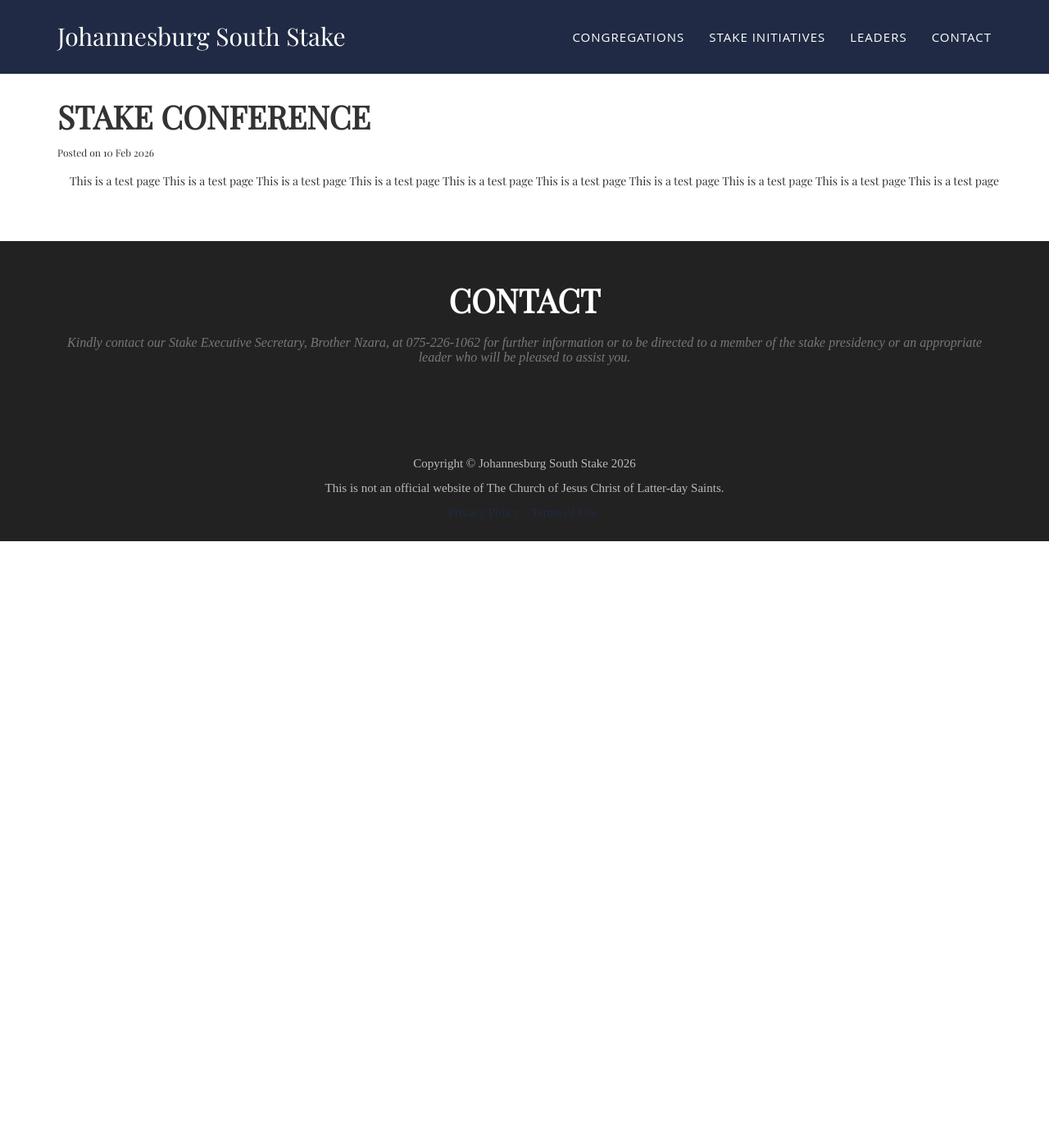
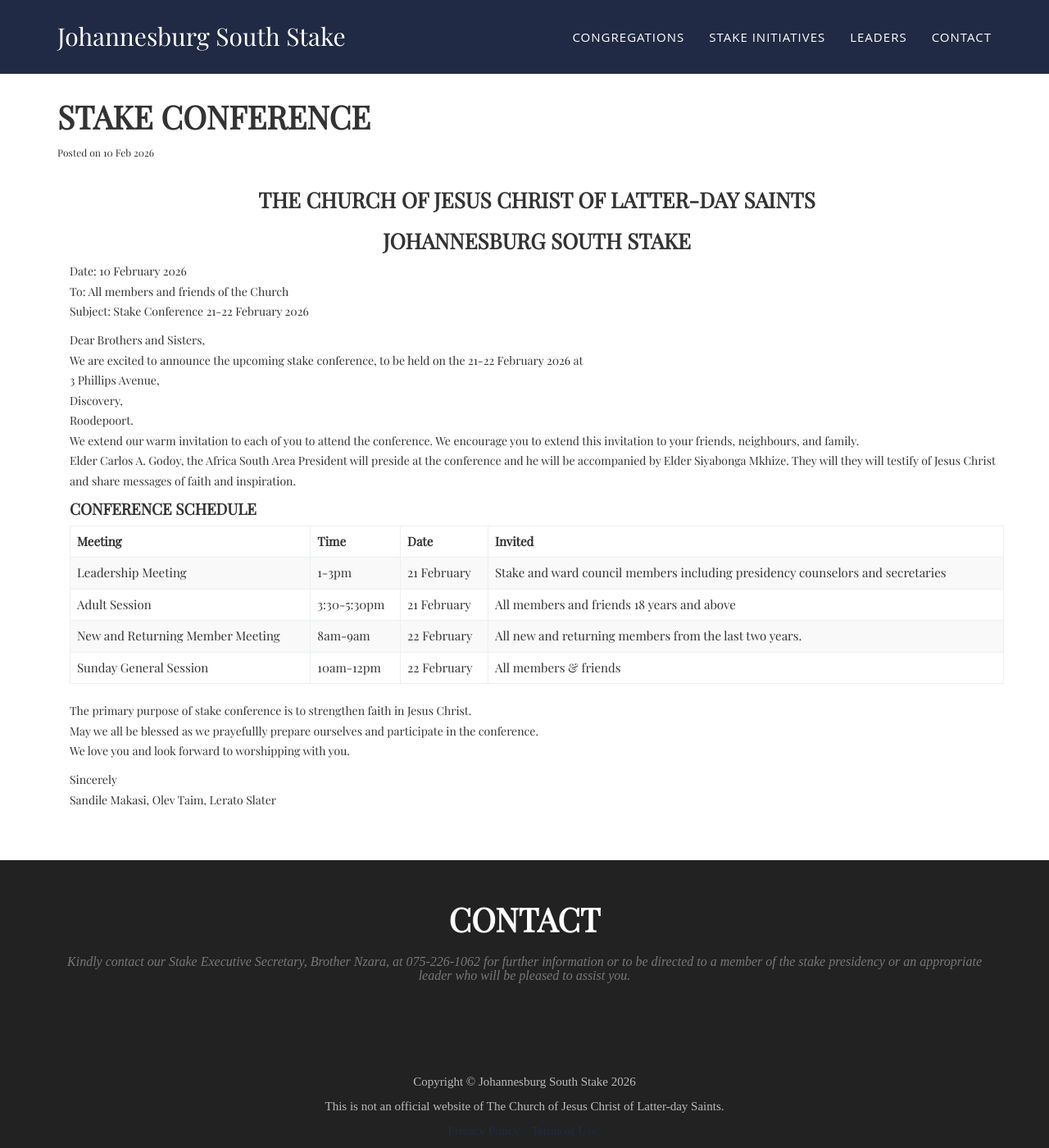
Before and after one commit to jhbsouthstake/jhbsouthstake.github.io, a Jekyll site: the page built from _posts/2026-02-10-stake-conference.markdown, in a window 1280 px wide and 1400 px high. Shown: the whole window at 82% size. Built offline with Jekyll 4.4.1, drawn with Linux system fonts in a browser that asks for light colours; some web fonts are replaced.

Commit message:
Update 1st post and images

```diff
--- a/_posts/2026-02-10-stake-conference.markdown
+++ b/_posts/2026-02-10-stake-conference.markdown
@@ -4,9 +4,9 @@
 layout: post
 modal-id: 1
 date: 2026-02-10
-img: 4.jpg
-thumbnail: dreams-thumbnail.png
-alt: image-alt
+img: /post-images/stake-conf-feb26-thumb.jpg
+thumbnail: /post-images/stake-conf-feb26-thumb.jpg
+alt: conference-image
 project-date: 21-22 February 2026
 category: Events
 description: Lorem ipsum
@@ -14,13 +14,57 @@
 ---
 
 
-This is a test page
-This is a test page
-This is a test page
-This is a test page
-This is a test page
-This is a test page
-This is a test page
-This is a test page
-This is a test page
-This is a test page
+<h3 class="code-line" data-line-start=0 data-line-end=1 align="center" ><a id="The_Church_of_Jesus_Christ_of_Latterday_Saints_0"></a>The Church of Jesus Christ of Latter-day Saints</h3>
+<h3 class="code-line" data-line-start=1 data-line-end=2 align="center"><a id="Johannesburg_South_Stake_1"></a>Johannesburg South Stake</h3>
+<p class="has-line-data" data-line-start="3" data-line-end="6">Date: 10 February 2026<br>
+To: All members and friends of the Church<br>
+Subject: Stake Conference 21-22 February 2026</p>
+<p class="has-line-data" data-line-start="7" data-line-end="14">Dear Brothers and Sisters,<br>
+We are excited to announce the upcoming stake conference, to be held on the 21-22 February 2026 at<br>
+3 Phillips Avenue,<br>
+Discovery,
+<br>Roodepoort.<br>
+We extend our warm invitation to each of you to attend the conference. We encourage you to extend this invitation to your friends, neighbours, and family.<br>
+Elder Carlos A. Godoy, the Africa South Area President will preside at the conference and he will be accompanied by Elder Siyabonga Mkhize. They will they will testify of Jesus Christ and share messages of faith and inspiration.</p>
+<h4 class="code-line" data-line-start=15 data-line-end=16 ><a id="Conference_Schedule_15"></a>Conference Schedule</h4>
+<table class="table table-striped table-bordered">
+<thead>
+<tr>
+<th>Meeting</th>
+<th>Time</th>
+<th>Date</th>
+<th>Invited</th>
+</tr>
+</thead>
+<tbody>
+<tr>
+<td>Leadership Meeting</td>
+<td>1-3pm</td>
+<td>21 February</td>
+<td>Stake and ward council members including presidency counselors and secretaries</td>
+</tr>
+<tr>
+<td>Adult Session</td>
+<td>3:30-5:30pm</td>
+<td>21 February</td>
+<td>All members and friends 18 years and above</td>
+</tr>
+<tr>
+<td>New and Returning Member Meeting</td>
+<td>8am-9am</td>
+<td>22 February</td>
+<td>All new and returning members from the last two years.</td>
+</tr>
+<tr>
+<td>Sunday General Session</td>
+<td>10am-12pm</td>
+<td>22 February</td>
+<td>All members &amp; friends</td>
+</tr>
+</tbody>
+</table>
+<p class="has-line-data" data-line-start="24" data-line-end="27">The primary purpose of stake conference is to strengthen faith in Jesus Christ.<br>
+May we all be blessed as we prayefullly prepare ourselves and participate in the conference.<br>
+We love you and look forward to worshipping with you.</p>
+<p class="has-line-data" data-line-start="28" data-line-end="30">Sincerely<br>
+Sandile Makasi, Olev Taim, Lerato Slater</p>
```
Also changed, not shown: _posts/2014-07-13-project-6.markdown (deleted, +0 -15 lines), _posts/2014-07-14-project-5.markdown (deleted, +0 -15 lines), _posts/2014-07-15-project-4.markdown (deleted, +0 -15 lines), _posts/2014-07-16-project-3.markdown (deleted, +0 -15 lines), _posts/2014-07-17-project-2.markdown (deleted, +0 -15 lines), img/1.jpg (deleted), img/2.jpg (deleted), img/3.jpg (deleted), img/3@2x.jpg (deleted), img/4.jpg (deleted), img/map-image.png (deleted), img/post-images/stake-conf-feb26-thumb.jpg (added), img/slider-images/slider2.jpg (added), img/slider-images/slider3.jpg (added), 1 more files, 4 other files.
